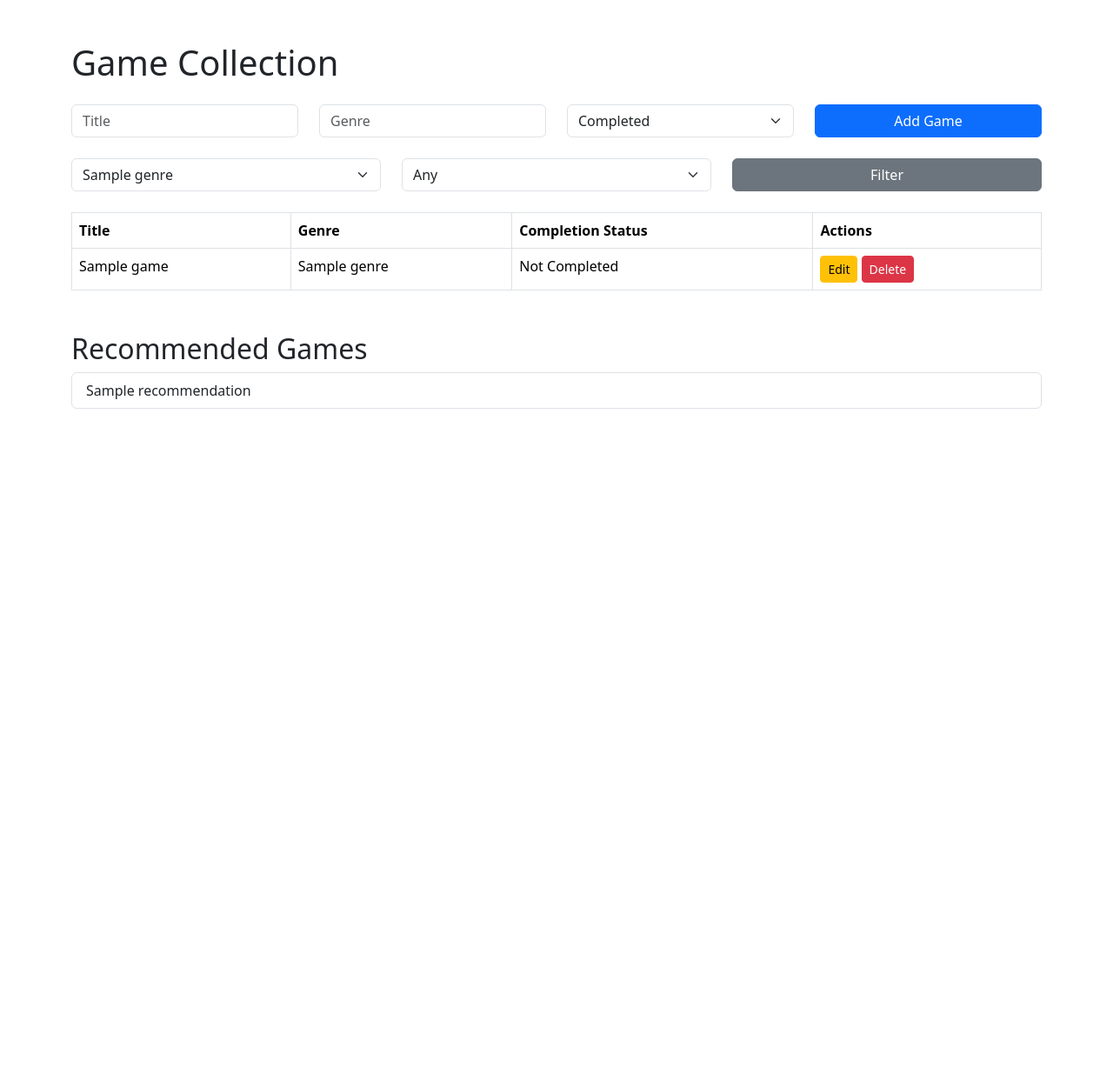
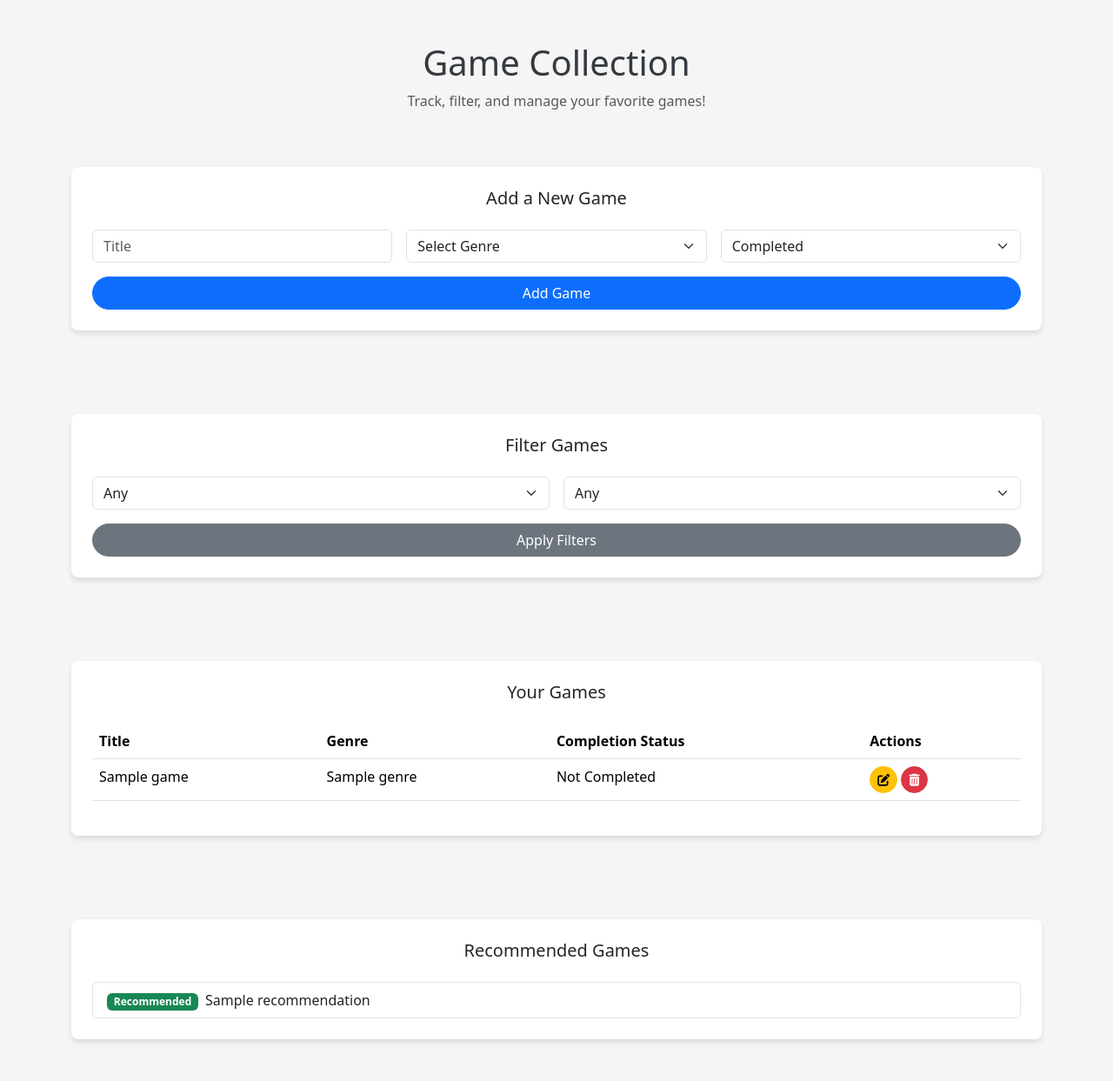
Before and after one commit to zk-2905/collection-manager, a Flask app: template Templates/index.html in a window 1280 px wide. Shown: the whole page at 87% size. Before the commit the page ends 470 px from the top, so only its background shows below. Run offline with Flask 3, Linux system fonts and the light colour scheme; the template is opened without the code that fills it: most values are stand-ins (such as "Sample title", 1, 10 or a date in 2020).

Commit message:
update template

```diff
--- a/Templates/index.html
+++ b/Templates/index.html
@@ -5,67 +5,113 @@
     <meta name="viewport" content="width=device-width, initial-scale=1.0">
     <title>Game Collection</title>
     <link rel="stylesheet" href="https://cdn.jsdelivr.net/npm/bootstrap@5.3.0-alpha3/dist/css/bootstrap.min.css">
+    <link rel="stylesheet" href="https://cdnjs.cloudflare.com/ajax/libs/font-awesome/6.0.0-beta3/css/all.min.css">
+    <style>
+        body {
+            background-color: #f5f5f5;
+        }
+        h1, h2 {
+            color: #343a40;
+            text-align: center;
+        }
+        .card {
+            border: none;
+            border-radius: 8px;
+            box-shadow: 0 4px 6px rgba(0, 0, 0, 0.1);
+        }
+        .btn {
+            border-radius: 20px;
+        }
+    </style>
 </head>
 <body>
-    <div class="container mt-2">
+    <!-- Alerts -->
+    <div class="container mt-3">
         {% if request.args.get("error") %}
             <div class="alert alert-danger alert-dismissible fade show" role="alert">
-                {{ request.args.get("error") }}
+                <i class="fas fa-exclamation-circle"></i> {{ request.args.get("error") }}
                 <button type="button" class="btn-close" data-bs-dismiss="alert" aria-label="Close"></button>
             </div>
         {% endif %}
     </div>
-    <div class="container mt-5">
-        <h1 class="mb-4">Game Collection</h1>
+
+    <!-- Header -->
+    <div class="container text-center mt-5">
+        <h1>Game Collection</h1>
+        <p class="text-muted">Track, filter, and manage your favorite games!</p>
+    </div>
 
     <!-- Add Game Form -->
-        <form method="POST" action="/add" class="mb-4">
-            <div class="row">
-                <div class="col-md-3">
+    <section class="py-5">
+        <div class="container">
+            <div class="card p-4">
+                <h5 class="card-title text-center mb-4">Add a New Game</h5>
+                <form method="POST" action="/add">
+                    <div class="row g-3">
+                        <div class="col-md-4">
                             <input type="text" name="title" class="form-control" placeholder="Title" required>
                         </div>
-                <div class="col-md-3">
-                    <input type="text" name="genre" class="form-control" placeholder="Genre" required>
+                        <div class="col-md-4">
+                            <select name="genre" class="form-select" required>
+                                <option value="" disabled selected>Select Genre</option>
+                                {% for genre in genres %}
+                                    <option value="{{ genre }}">{{ genre.capitalize() }}</option>
+                                {% endfor %}
+                            </select>
                         </div>
-                <div class="col-md-3">
+                        <div class="col-md-4">
                             <select name="is_completed" class="form-select">
                                 <option value="true">Completed</option>
                                 <option value="false">Not Completed</option>
                             </select>
                         </div>
-                <div class="col-md-3">
+                        <div class="col-12">
                             <button type="submit" class="btn btn-primary w-100">Add Game</button>
                         </div>
                     </div>
                 </form>
+            </div>
+        </div>
+    </section>
 
     <!-- Filter Options -->
-        <form method="GET" class="mb-4">
-            <div class="row">
-                <div class="col-md-4">
+    <section class="py-5">
+        <div class="container">
+            <div class="card p-4">
+                <h5 class="card-title text-center mb-4">Filter Games</h5>
+                <form method="GET" class="row g-3">
+                    <div class="col-md-6">
                         <select name="genre" class="form-select">
+                            <option value="any" {% if request.args.get("genre", "any") == "any" %}selected{% endif %}>Any</option>
                             {% for genre in genres %}
-                            <option value="{{ genre }}" {% if request.args.get("genre", "any") == genre %}selected{% endif %}>
+                                <option value="{{ genre }}" {% if request.args.get("genre") == genre %}selected{% endif %}>
                                     {{ genre.capitalize() }}
                                 </option>
                             {% endfor %}
                         </select>
                     </div>
-                <div class="col-md-4">
+                    <div class="col-md-6">
                         <select name="completed" class="form-select">
                             <option value="any" {% if request.args.get("completed", "any") == "any" %}selected{% endif %}>Any</option>
                             <option value="true" {% if request.args.get("completed") == "true" %}selected{% endif %}>Completed</option>
                             <option value="false" {% if request.args.get("completed") == "false" %}selected{% endif %}>Not Completed</option>
                         </select>
                     </div>
-                <div class="col-md-4">
-                    <button type="submit" class="btn btn-secondary w-100">Filter</button>
+                    <div class="col-12">
+                        <button type="submit" class="btn btn-secondary w-100">Apply Filters</button>
+                    </div>
+                </form>
             </div>
         </div>
-        </form>
+    </section>
 
     <!-- Game Table -->
-        <table class="table table-bordered">
+    <section class="py-5">
+        <div class="container">
+            <div class="card p-4">
+                <h5 class="card-title text-center mb-4">Your Games</h5>
+                <div class="table-responsive">
+                    <table class="table table-hover">
                         <thead>
                             <tr>
                                 <th>Title</th>
@@ -82,10 +128,10 @@
                                     <td>{{ "Completed" if game.is_completed else "Not Completed" }}</td>
                                     <td>
                                         <button type="button" class="btn btn-warning btn-sm" data-bs-toggle="modal" data-bs-target="#editModal{{ loop.index }}">
-                                Edit
+                                            <i class="fas fa-edit"></i>
                                         </button>
                                         <form method="POST" action="/delete/{{ game.title }}" class="d-inline">
-                                <button type="submit" class="btn btn-danger btn-sm">Delete</button>
+                                            <button type="submit" class="btn btn-danger btn-sm"><i class="fas fa-trash-alt"></i></button>
                                         </form>
                                     </td>
                                 </tr>
@@ -95,7 +141,7 @@
                                     <div class="modal-dialog">
                                         <form method="POST" action="/edit/{{ game.title }}">
                                             <div class="modal-content">
-                                    <div class="modal-header">
+                                                <div class="modal-header bg-primary text-white">
                                                     <h5 class="modal-title" id="editModalLabel{{ loop.index }}">Edit Game</h5>
                                                     <button type="button" class="btn-close" data-bs-dismiss="modal" aria-label="Close"></button>
                                                 </div>
@@ -106,7 +152,13 @@
                                                     </div>
                                                     <div class="mb-3">
                                                         <label for="genre" class="form-label">Genre:</label>
-                                            <input type="text" name="genre" class="form-control" value="{{ game.genre }}" required>
+                                                        <select name="genre" class="form-select">
+                                                            {% for genre in genres %}
+                                                                <option value="{{ genre }}" {% if game.genre == genre %}selected{% endif %}>
+                                                                    {{ genre.capitalize() }}
+                                                                </option>
+                                                            {% endfor %}
+                                                        </select>
                                                     </div>
                                                     <div class="mb-3">
                                                         <label for="is_completed" class="form-label">Completion Status:</label>
@@ -117,7 +169,7 @@
                                                     </div>
                                                 </div>
                                                 <div class="modal-footer">
-                                        <button type="submit" class="btn btn-primary">Save Changes</button>
+                                                    <button type="submit" class="btn btn-success">Save Changes</button>
                                                     <button type="button" class="btn btn-secondary" data-bs-dismiss="modal">Close</button>
                                                 </div>
                                             </div>
@@ -127,21 +179,28 @@
                             {% endfor %}
                         </tbody>
                     </table>
+                </div>
+            </div>
+        </div>
+    </section>
 
     <!-- Game Recommendations -->
+    <section class="py-5">
+        <div class="container">
             {% if recommendations %}
-            <div class="mt-5">
-                <h2>Recommended Games</h2>
+                <div class="card p-4">
+                    <h5 class="card-title text-center mb-4">Recommended Games</h5>
                     <ul class="list-group">
                         {% for recommendation in recommendations %}
                             <li class="list-group-item">
-                            {{ recommendation }}
+                                <span class="badge bg-success me-2">Recommended</span>{{ recommendation }}
                             </li>
                         {% endfor %}
                     </ul>
                 </div>
             {% endif %}
         </div>
+    </section>
 
     <script src="https://cdn.jsdelivr.net/npm/bootstrap@5.3.0-alpha3/dist/js/bootstrap.bundle.min.js"></script>
 </body>
--- a/main.py
+++ b/main.py
@@ -106,7 +106,7 @@ def index():
         recommendations = GameRecommender.get_recommendations(genre)
         print(recommendations)
 
-    return render_template("index.html", games=games, genres=["any", "action", "adventure", "racing", "rpg", "sports"], recommendations=recommendations)
+    return render_template("index.html", games=games, genres=["action", "adventure", "racing", "rpg", "sports"], recommendations=recommendations)
 
 @app.route("/add", methods=["POST"])
 def add_game():
```
Lines whose indentation alone changed are shown as unchanged.
